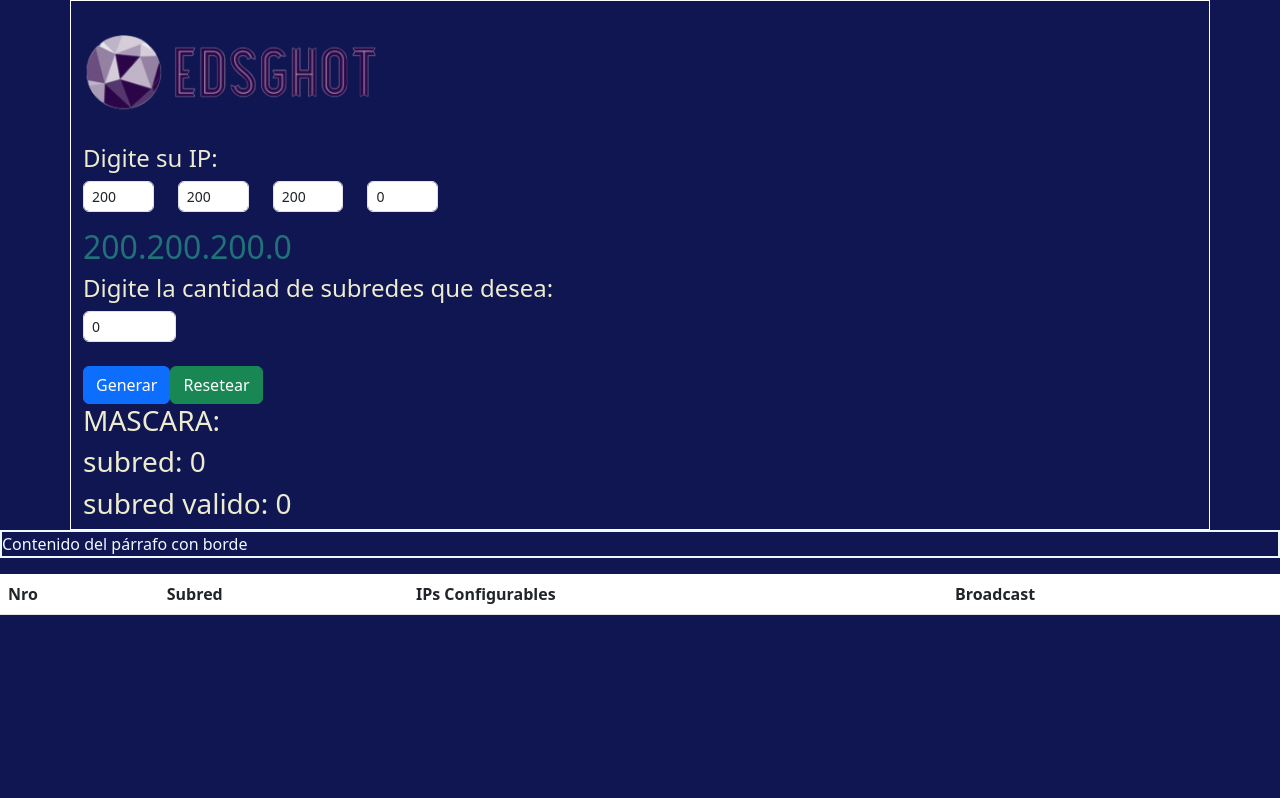
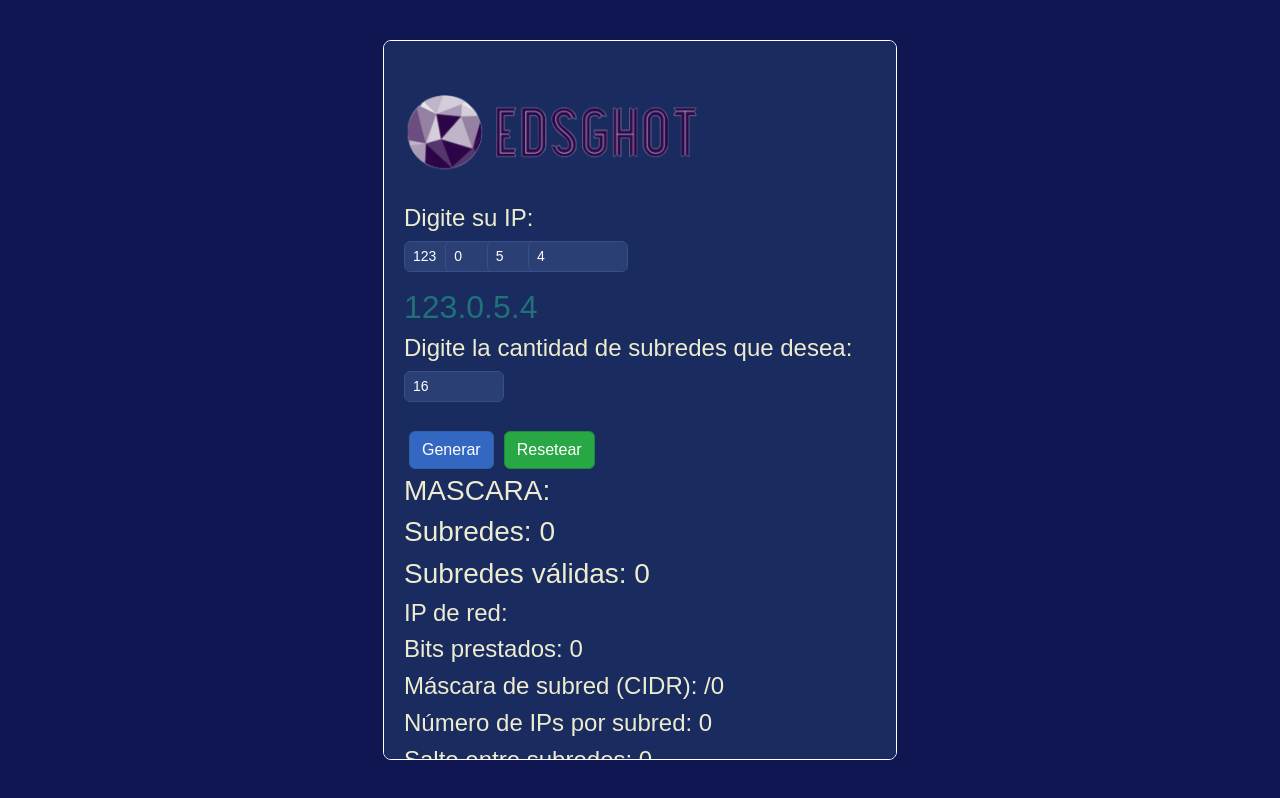
Before and after one commit to Edsghot/sub-redes, a Vue app: page / in a window 1280 px wide. Built offline with nearby package versions, Linux system fonts and the light colour scheme.

Commit message:
se mejoro los calculos

```diff
--- a/src/App.vue
+++ b/src/App.vue
@@ -1,164 +1,175 @@
 <script setup>
-import { normalizeClass, ref } from "vue";
-const ip1 = ref(200);
-const ip2 = ref(200);
-const ip3 = ref(200);
-const ip4 = ref(0);
+import { ref } from 'vue';
+
+const ip1 = ref(123);
+const ip2 = ref(0);
+const ip3 = ref(5);
+const ip4 = ref(4);
 let contador = 0;
 let indice = 0;
 let despues = 0;
-const numSubRedes = ref(0);
-const claseIP = ref(" ");
-const quito = ref(0)
+const numSubRedes = ref(16);
+const claseIP = ref("");
+const quito = ref(3);
 let rango = 0;
 let ipC = '';
 let ipA = '';
 let ipB = '';
-const array = ref([])
+const array = ref([]);
 const subred = ref(0);
 const subRedValido = ref(0);
-let mascara = ''
+let mascara = '';
 let mascaraIp = 0;
 
+// Información adicional
+const networkIP = ref('');
+const borrowedBits = ref(0);
+const cidr = ref(0);
+const salto = ref(0);
+const ipsPorSubRed = ref(0);
+
 const generar = () => {
+  array.value = []; // Resetear la tabla
+  contador = 0; // Reiniciar contador
   quitar();
   subred.value = Math.pow(2, quito.value);
-  rango = 256/subred.value;
+  rango = 256 / subred.value;
 
   verificarClase();
 
-  claseIP.value = "La clase IP: "+claseIP.value
+  calcularInformacionAdicional();
+
+  claseIP.value = "La clase IP: " + claseIP.value;
 };
-const verificarClase=()=>{
-  if(ip1.value<128 && ip1.value>0){
-    claseIP.value="A"
-    valorA=24;
-    mascara = '255.'+mascaraIp+'.0.0'
+
+const verificarClase = () => {
+  if (ip1.value < 128 && ip1.value > 0) {
+    claseIP.value = "A";
+    mascara = '255.' + mascaraIp + '.0.0';
+    networkIP.value = `${ip1.value}.0.0.0`;
     generarSubA();
-  }else if(ip1.value<192 && ip1.value >127){
-    claseIP.value="B"
-    valorA=16
-    mascara = '255.255.'+mascaraIp+'.0'
+  } else if (ip1.value < 192 && ip1.value > 127) {
+    claseIP.value = "B";
+    mascara = '255.255.' + mascaraIp + '.0';
+    networkIP.value = `${ip1.value}.${ip2.value}.0.0`;
     generarSubB();
-  }else if(ip1.value<224 && ip1.value>191){
-    claseIP.value="C"
-    mascara = '255.255.255.'+mascaraIp
-    valorA = 8;
+  } else if (ip1.value < 224 && ip1.value > 191) {
+    claseIP.value = "C";
+    mascara = '255.255.255.' + mascaraIp;
+    networkIP.value = `${ip1.value}.${ip2.value}.${ip3.value}.0`;
     generarSubC();
-  }else if(ip1.value<226 && ip1.value>223){
-    claseIP.value="D - Aqui no se puede generar subredes"
-  }else{
-    claseIP.value="INVALIDA"
+  } else if (ip1.value < 226 && ip1.value > 223) {
+    claseIP.value = "D - Aquí no se pueden generar subredes";
+  } else {
+    claseIP.value = "INVALIDA";
   }
-}
-//falta optimizar
-const quitar=()=>{
-  if(numSubRedes.value >0 && numSubRedes.value < 2){
-    quito.value = 1
+};
+
+const quitar = () => {
+  if (numSubRedes.value > 0 && numSubRedes.value < 2) {
+    quito.value = 1;
     mascaraIp = 192;
-  }else if(numSubRedes.value >= 2 &&numSubRedes.value <4){
-    quito.value = 2
+  } else if (numSubRedes.value >= 2 && numSubRedes.value < 4) {
+    quito.value = 2;
     mascaraIp = 224;
-  }else if(numSubRedes.value >= 4 &&numSubRedes.value <8){
-    quito.value = 3
+  } else if (numSubRedes.value >= 4 && numSubRedes.value < 8) {
+    quito.value = 3;
     mascaraIp = 240;
-  }else if(numSubRedes.value >= 8 &&numSubRedes.value <16){
-    quito.value = 4
+  } else if (numSubRedes.value >= 8 && numSubRedes.value < 16) {
+    quito.value = 4;
     mascaraIp = 248;
-}else if(numSubRedes.value >= 16 &&numSubRedes.value <32){
-  quito.value = 5
+  } else if (numSubRedes.value >= 16 && numSubRedes.value < 32) {
+    quito.value = 5;
     mascaraIp = 248;
-}else if(numSubRedes.value >= 32 &&numSubRedes.value <64){
-  quito.value = 6
+  } else if (numSubRedes.value >= 32 && numSubRedes.value < 64) {
+    quito.value = 6;
     mascaraIp = 252;
-}else if(numSubRedes.value >= 64 &&numSubRedes.value <128){
-  quito.value = 7
+  } else if (numSubRedes.value >= 64 && numSubRedes.value < 128) {
+    quito.value = 7;
     mascaraIp = 254;
-}else if(numSubRedes.value >= 128 &&numSubRedes.value <256){
-  quito.value = 8
+  } else if (numSubRedes.value >= 128 && numSubRedes.value < 256) {
+    quito.value = 8;
     mascaraIp = 255;
   }
-}
+};
 
-const generarSubC=()=>{
+const calcularInformacionAdicional = () => {
+  borrowedBits.value = quito.value;
+  cidr.value = 8 + borrowedBits.value; // Ejemplo para clase A, ajustar según clase IP
+  salto.value = 256 / subred.value;
+  ipsPorSubRed.value = Math.pow(2, (32 - cidr.value)) - 2;
+};
 
-  ipC = ip1.value+'.'+ip2.value+'.'+ip3.value+'.'
+const generarSubC = () => {
+  ipC = ip1.value + '.' + ip2.value + '.' + ip3.value + '.';
 
-  console.log(subred.value)
+  subRedValido.value = subred.value - 2;
 
-  subRedValido.value = subred.value-2;
-
-  for(let i = 0;i<subred.value;i++){
-
-    indice = contador+1;
-    despues = contador +rango-2;
+  for (let i = 0; i < subred.value; i++) {
+    indice = contador + 1;
+    despues = contador + rango - 2;
 
     array.value.push({
-      Nro: i+1,
-      subRed: ipC+''+contador,
-      ipsConfigurables: ipC+indice+'    -     '+ipC+despues,
-      broadcast: ipC+(despues +1),
-    })
-    contador = contador+rango;
+      Nro: i + 1,
+      subRed: ipC + '' + contador,
+      ipsConfigurables: ipC + indice + '    -     ' + ipC + despues,
+      broadcast: ipC + (despues + 1),
+    });
+    contador = contador + rango;
   }
+};
+
+const generarSubA = () => {
+  ipA = ip1.value + '.';
+
+  subRedValido.value = subred.value - 2;
+
+  for (let i = 0; i < subred.value; i++) {
+    indice = contador + 1;
+    despues = contador + rango - 1;
+
+    array.value.push({
+      Nro: i + 1,
+      subRed: ipA + '' + contador + '.' + ip3.value + '.' + ip4.value,
+      ipsConfigurables: ipA + contador + '.' + 0 + '.' + 1 + '    -     ' + ipA + despues + '.' + 255 + '.' + 254,
+      broadcast: ipA + despues + ".255.255",
+    });
+    contador = contador + rango;
   }
-const generarSubA=()=>{
+};
 
-  ipA = ip1.value+'.';
+const generarSubB = () => {
+  ipB = ip1.value + '.' + ip2.value + '.';
 
-  subRedValido.value = subred.value-2;
+  subRedValido.value = subred.value - 2;
+
+  for (let i = 0; i < subred.value; i++) {
+    indice = contador + 1;
+    despues = contador + rango - 1;
+
+    array.value.push({
+      Nro: i + 1,
+      subRed: ipB + '' + contador + '.' + ip4.value,
+      ipsConfigurables: ipB + '' + contador + '.' + 1 + '    -     ' + ipB + despues + '.' + 254,
+      broadcast: ipB + despues + ".255",
+    });
+    contador = contador + rango;
+  }
+};
+
+const refrescar = () => {
+  location.reload();
+};
+</script>
 
 
-  for(let i = 0;i<subred.value;i++){
-
-    indice = contador+1;
-    despues = contador +rango-1;
-
-    array.value.push({
-      Nro: i+1,
-      subRed: ipA+''+contador+'.'+ip3.value+'.'+ip4.value,
-      ipsConfigurables: ipA+contador+'.'+0+'.'+1+'    -     '+ipA+despues+'.'+255+'.'+254,
-      broadcast: ipA+despues+".255"+"255",
-    })
-    contador = contador+rango;
-  }
-}
-
-const generarSubB=()=>{
-
-  ipB = ip1.value+'.'+ip2.value+'.';
-
-  subRedValido.value = subred.value-2;
-
-
-  for(let i = 0;i<subred.value;i++){
-
-    indice = contador+1;
-    despues = contador +rango-1;
-
-    array.value.push({
-      Nro: i+1,
-      subRed: ipB+''+contador+'.'+ip4.value,
-      ipsConfigurables: ipB+''+contador+'.'+1+'    -     '+ipB+despues+'.'+254,
-      broadcast: ipB+despues+".255",
-    })
-    contador = contador+rango;
-  }
-}
-
-const refrescar=()=>{
-  location.reload();
-}
-
-</script>
 
 <template>
   <div class="container">
     <br/>
     <img src="./assets/logoPagina.png" width="300">
-    <br/>
-    <br/>
-    <form onsubmit="event.preventDefault();">
+    <br/><br/>
+    <form @submit.prevent>
       <div class="form-group">
         <h4 class="mt-2">Digite su IP:</h4>
         <div class="row">
@@ -210,21 +221,17 @@ const refrescar=()=>{
 
     <h3>MASCARA: {{ mascara }}</h3>
     <h3>{{ claseIP }}</h3>
-    <h3>subred: {{ subred }}</h3>
-    <h3>subred valido: {{ subRedValido }}</h3>
+    <h3>Subredes: {{ subred }}</h3>
+    <h3>Subredes válidas: {{ subRedValido }}</h3>
 
+    <!-- Información adicional -->
+    <h4>IP de red: {{ networkIP }}</h4>
+    <h4>Bits prestados: {{ borrowedBits }}</h4>
+    <h4>Máscara de subred (CIDR): /{{ cidr }}</h4>
+    <h4>Número de IPs por subred: {{ ipsPorSubRed }}</h4>
+    <h4>Salto entre subredes: {{ salto }}</h4>
 
-
-    <!---<h3> Cantidad de subredes validos: {{  subRedValido}}</h3>
-      -->
-    </div>
-
-  <div class="SegundoLado">
-        <p style="border: 2px solid; color: aliceblue;">
-           Contenido del párrafo con borde
-       </p>
-      </div>
-
+    <div class="table-container">
       <table class="table">
         <thead class="thead-dark">
           <tr>
@@ -243,31 +250,125 @@ const refrescar=()=>{
           </tr>
         </tbody>
       </table>
-
+    </div>
+  </div>
 </template>
 
+
 <style>
+.container {
+  border: 1px solid #fff;
+  padding: 20px;
+  border-radius: 8px;
+  background-color: #1a2b5f;
+  max-height: 90vh; /* Ajusta la altura máxima de la caja */
+  overflow-y: auto; /* Agrega un scroll vertical si el contenido excede la altura */
+}
 
-.container{
-  border: 1px solid #fff;
-}
 body {
   background-color: #101652;
+  font-family: 'Arial', sans-serif;
+  color: #fff;
+  margin: 0;
+  padding: 0;
+  display: flex;
+  justify-content: center;
+  align-items: center;
+  height: 100vh;
 }
 
-h2{
+h2 {
   color: #207178;
 }
-h4{
+
+h4, h3 {
   color: #edeccf;
 }
 
-h3{
-  color: #edeccf;
-}
 .input-custom-size {
   padding: 0.375rem 0.75rem;
   font-size: 1rem;
   height: 2.25rem;
 }
+
+.form-control {
+  background-color: #2a3f73;
+  color: #fff;
+  border: 1px solid #3a4e8c;
+  width: 100px; /* Ajusta el ancho de los inputs */
+}
+
+.form-control-sm {
+  font-size: 0.875rem;
+  padding: 0.25rem 0.5rem;
+  border-radius: 4px;
+}
+
+.btn {
+  margin: 5px;
+}
+
+.btn-primary {
+  background-color: #3467c1;
+  border-color: #345ea1;
+}
+
+.btn-primary:hover {
+  background-color: #2d5aa5;
+  border-color: #2d5295;
+}
+
+.btn-success {
+  background-color: #28a745;
+  border-color: #218838;
+}
+
+.btn-success:hover {
+  background-color: #218838;
+  border-color: #1e7e34;
+}
+
+.table-container {
+  max-height: 400px; /* Ajusta este valor según necesites */
+  overflow-y: auto;
+  margin-top: 20px;
+}
+
+.table {
+  width: 100%;
+  margin-top: 20px;
+  border-collapse: collapse;
+}
+
+.table th, .table td {
+  border: 1px solid #345ea1;
+  padding: 8px;
+  text-align: center;
+}
+
+.table thead {
+  background-color: #3a4e8c;
+  color: #fff;
+}
+
+.table tbody tr:nth-child(odd) {
+  background-color: #2a3f73;
+}
+
+.table tbody tr:nth-child(even) {
+  background-color: #1e3059;
+}
+
+.table tbody tr:hover {
+  background-color: #3a4e8c;
+  color: #fff;
+}
+
+.SegundoLado {
+  margin-top: 20px;
+  border: 2px solid #edeccf;
+  padding: 10px;
+  color: #edeccf;
+  background-color: #2a3f73;
+}
 </style>
```
Lines whose indentation alone changed are shown as unchanged.
